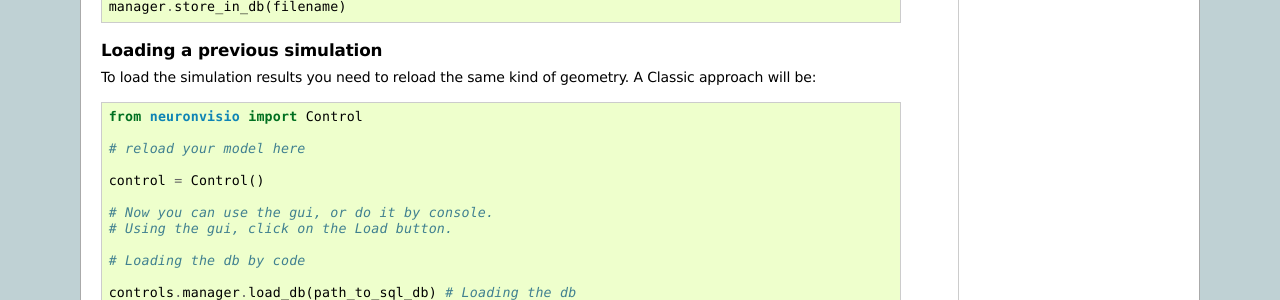
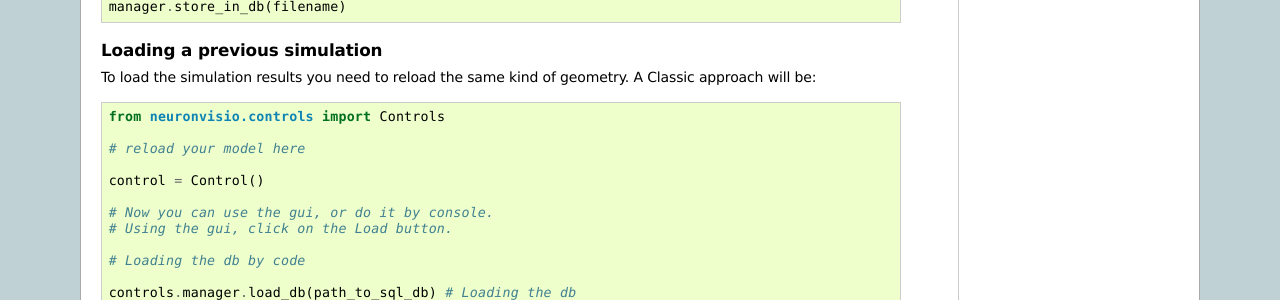
Before and after one commit to mattions/neuronvisio, a Sphinx documentation site: the page built from docs/gettingstarted.rst, in a window 1280 px wide and 900 px high, scrolled down 5103 px. Shown: the part 483-783 px from the top of the window. Built offline with Sphinx 7.4.7, drawn with Linux system fonts in a browser that asks for light colours; formulas are drawn with MathJax 3; the version number is read from the project's files by our own code.

Commit message:
Updated the html doc

```diff
--- a/docs/gettingstarted.rst
+++ b/docs/gettingstarted.rst
@@ -178,7 +178,7 @@ Loading a previous simulation
 To load the simulation results you need to reload the same kind of geometry.
 A Classic approach will be::
 
-    from neuronvisio import Control
+    from neuronvisio.controls import Controls
 
     # reload your model here
 
```
